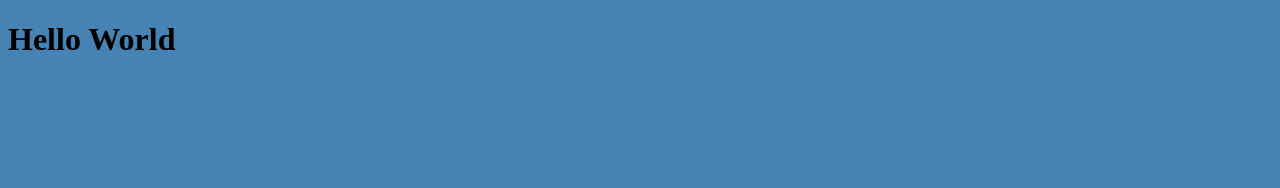
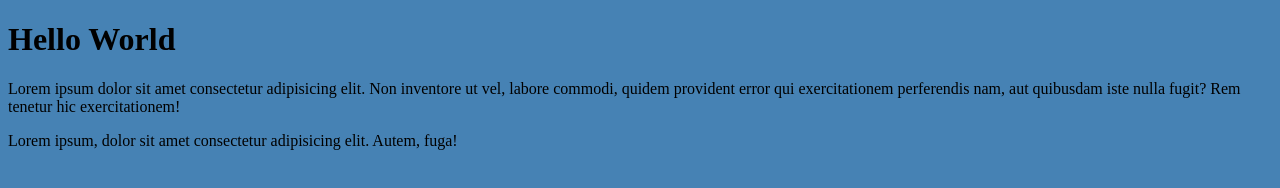
Before and after one commit to lucianw9977/my-github-project, a plain HTML site: page index.html in a window 1280 px wide. Drawn offline with Linux system fonts and the light colour scheme.

Commit message:
edition#2

```diff
--- a/index.html
+++ b/index.html
@@ -17,5 +17,8 @@
 
     <h1>Hello World</h1>
 
+    <p>Lorem ipsum dolor sit amet consectetur adipisicing elit. Non inventore ut vel, labore commodi, quidem provident error qui exercitationem perferendis nam, aut quibusdam iste nulla fugit? Rem tenetur hic exercitationem!</p>
+     <p>Lorem ipsum, dolor sit amet consectetur adipisicing elit. Autem, fuga!</p>
+
 </body>
 </html>
```
